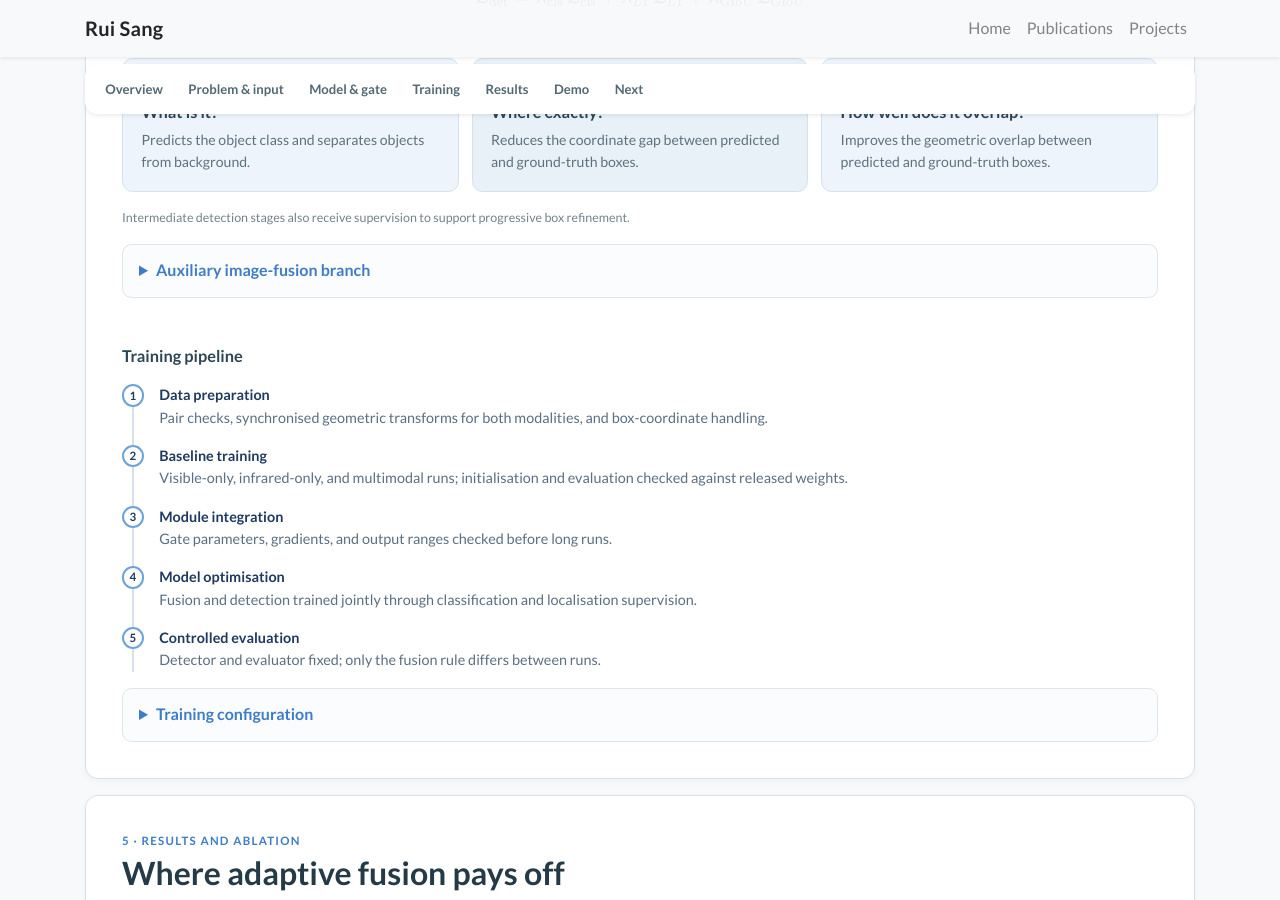
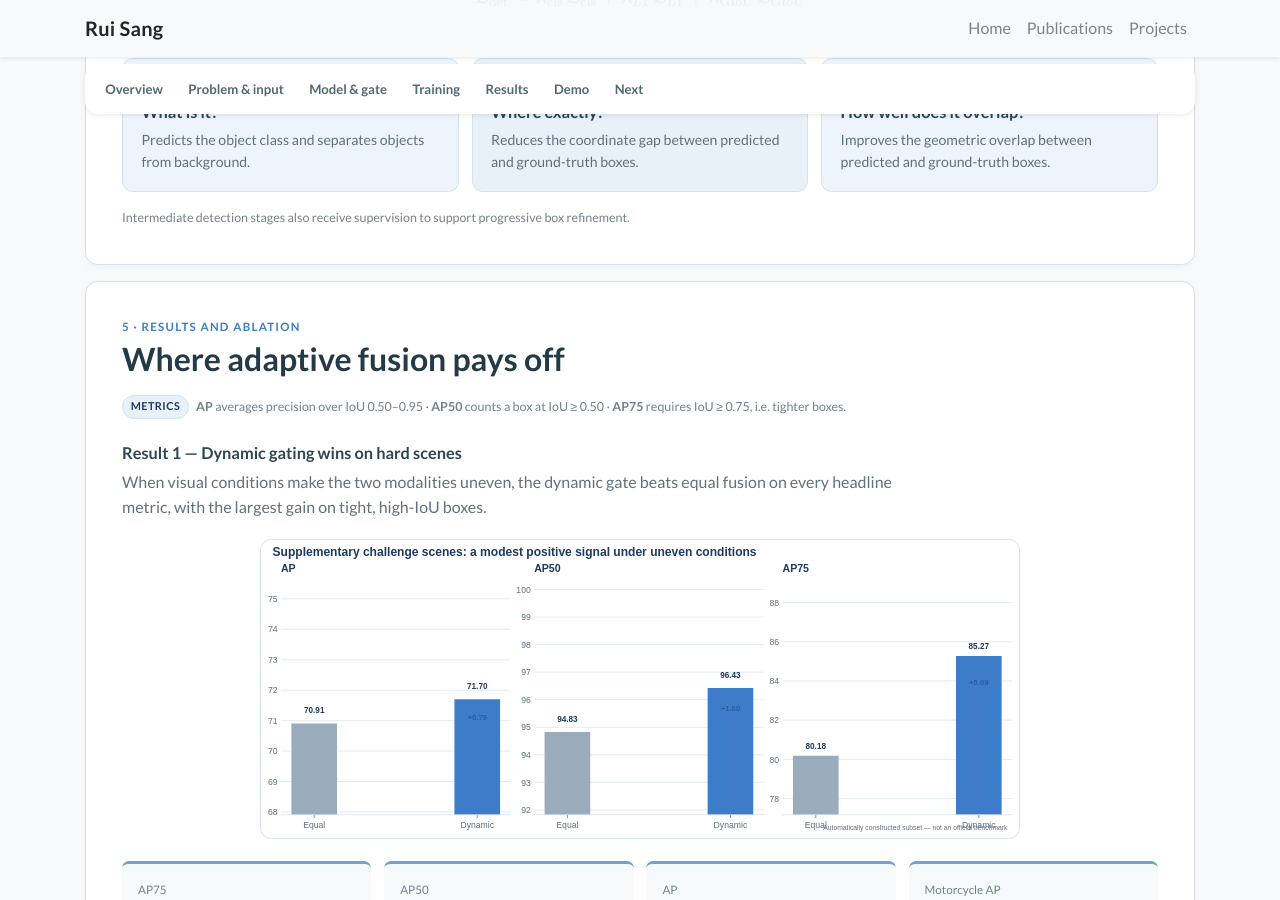
Before and after one commit to richael-sang/richael-sang.github.io, a Jekyll site: the page built from _projects/infrared-visible.md, in a window 1280 px wide and 900 px high, scrolled down 4461 px. Built offline with Jekyll 4.4.1, drawn with Linux system fonts in a browser that asks for light colours; nearby versions of some CDN libraries; a style sheet for code colours, icons or effects is not loaded.

Commit message:
Trim training section on infrared-visible page
Co-authored-by: Cursor <cursoragent@cursor.com>

```diff
--- a/_projects/infrared-visible.md
+++ b/_projects/infrared-visible.md
@@ -212,38 +212,6 @@ section_nav:
     </div>
   </div>
   {% include i18n.html tag="p" class="source-line" en="Intermediate detection stages also receive supervision to support progressive box refinement." zh="中间检测阶段同样接受监督，以支持检测框的逐步细化。" %}
-  <details class="technical-details mt-3">
-    <summary>{% include i18n.html en="Auxiliary image-fusion branch" zh="辅助图像融合分支" %}</summary>
-    <div class="details-body">
-      <div class="math-block">\[\mathcal{L}_{\mathrm{total}} = \mathcal{L}_{\mathrm{det}} + \lambda_{\mathrm{fusion}}\,\mathcal{L}_{\mathrm{fusion}}\]</div>
-      {% include i18n.html tag="p" en="The image-fusion term comes from the E2E-MFD baseline framework and follows its configuration. The gate adds no separate loss: it is learned entirely from the existing objective." zh="图像融合项来自 E2E-MFD 基线框架，按其配置使用。门控没有额外损失项，完全从已有目标中学习。" %}
-    </div>
-  </details>
-
-  {% include i18n.html tag="h3" class="mt-5" en="Training pipeline" zh="训练流程" %}
-  <ol class="walkthrough">
-    <li><strong>{% include i18n.html en="Data preparation" zh="数据准备" %}</strong>{% include i18n.html en="Pair checks, synchronised geometric transforms for both modalities, and box-coordinate handling." zh="配对检查、两种模态同步几何变换、检测框坐标处理。" %}</li>
-    <li><strong>{% include i18n.html en="Baseline training" zh="基线训练" %}</strong>{% include i18n.html en="Visible-only, infrared-only, and multimodal runs; initialisation and evaluation checked against released weights." zh="仅可见光、仅红外与多模态三组训练；对照官方权重检查初始化与评估。" %}</li>
-    <li><strong>{% include i18n.html en="Module integration" zh="模块接入" %}</strong>{% include i18n.html en="Gate parameters, gradients, and output ranges checked before long runs." zh="长时间训练前检查门控参数、梯度和输出范围。" %}</li>
-    <li><strong>{% include i18n.html en="Model optimisation" zh="模型优化" %}</strong>{% include i18n.html en="Fusion and detection trained jointly through classification and localisation supervision." zh="通过分类与定位监督联合训练融合与检测。" %}</li>
-    <li><strong>{% include i18n.html en="Controlled evaluation" zh="受控评估" %}</strong>{% include i18n.html en="Detector and evaluator fixed; only the fusion rule differs between runs." zh="固定检测器与评估器，各组之间只有融合规则不同。" %}</li>
-  </ol>
-  <details class="technical-details mt-3">
-    <summary>{% include i18n.html en="Training configuration" zh="训练配置" %}</summary>
-    <div class="table-responsive">
-      <table class="table technical-table">
-        <tbody>
-          <tr><td>{% include i18n.html en="Framework" zh="框架" %}</td><td>{% include i18n.html en="E2E-MFD-HOD · Detectron2 · DiffusionDet" zh="E2E-MFD-HOD · Detectron2 · DiffusionDet" %}</td></tr>
-          <tr><td>{% include i18n.html en="Dataset" zh="数据集" %}</td><td>{% include i18n.html en="M3FD, official split: 2,940 trainval / 1,260 test" zh="M3FD 官方划分：2,940 训练验证 / 1,260 测试" %}</td></tr>
-          <tr><td>{% include i18n.html en="Initialisation" zh="初始化" %}</td><td>{% include i18n.html en="Candidate DiffusionDet checkpoint (candidate-init)" zh="候选 DiffusionDet 检查点（candidate-init）" %}</td></tr>
-          <tr><td>{% include i18n.html en="Schedule" zh="训练长度" %}</td><td>{% include i18n.html en="15,000 iterations, with periodic evaluation" zh="15,000 次迭代，期间定期评估" %}</td></tr>
-          <tr><td>{% include i18n.html en="Reproducibility" zh="可复现性" %}</td><td>{% include i18n.html en="Two seeds for the multimodal baseline; best-vs-final checkpoint gap checked" zh="多模态基线跑两个种子；检查最佳与最终检查点的差距" %}</td></tr>
-          <tr><td>{% include i18n.html en="Challenge fine-tuning" zh="挑战子集微调" %}</td><td>{% include i18n.html en="Both methods from the same multimodal checkpoint; 361 train / 138 test images" zh="两种方法从同一多模态检查点出发；361 张训练 / 138 张测试" %}</td></tr>
-          <tr><td>{% include i18n.html en="Evaluation" zh="评估" %}</td><td>{% include i18n.html en="Official M3FD HOD evaluator; AP, AP50, AP75, per-class AP" zh="官方 M3FD HOD 评估器；AP、AP50、AP75、逐类 AP" %}</td></tr>
-        </tbody>
-      </table>
-    </div>
-  </details>
 </section>
 
 <section class="project-section" id="results">
```
